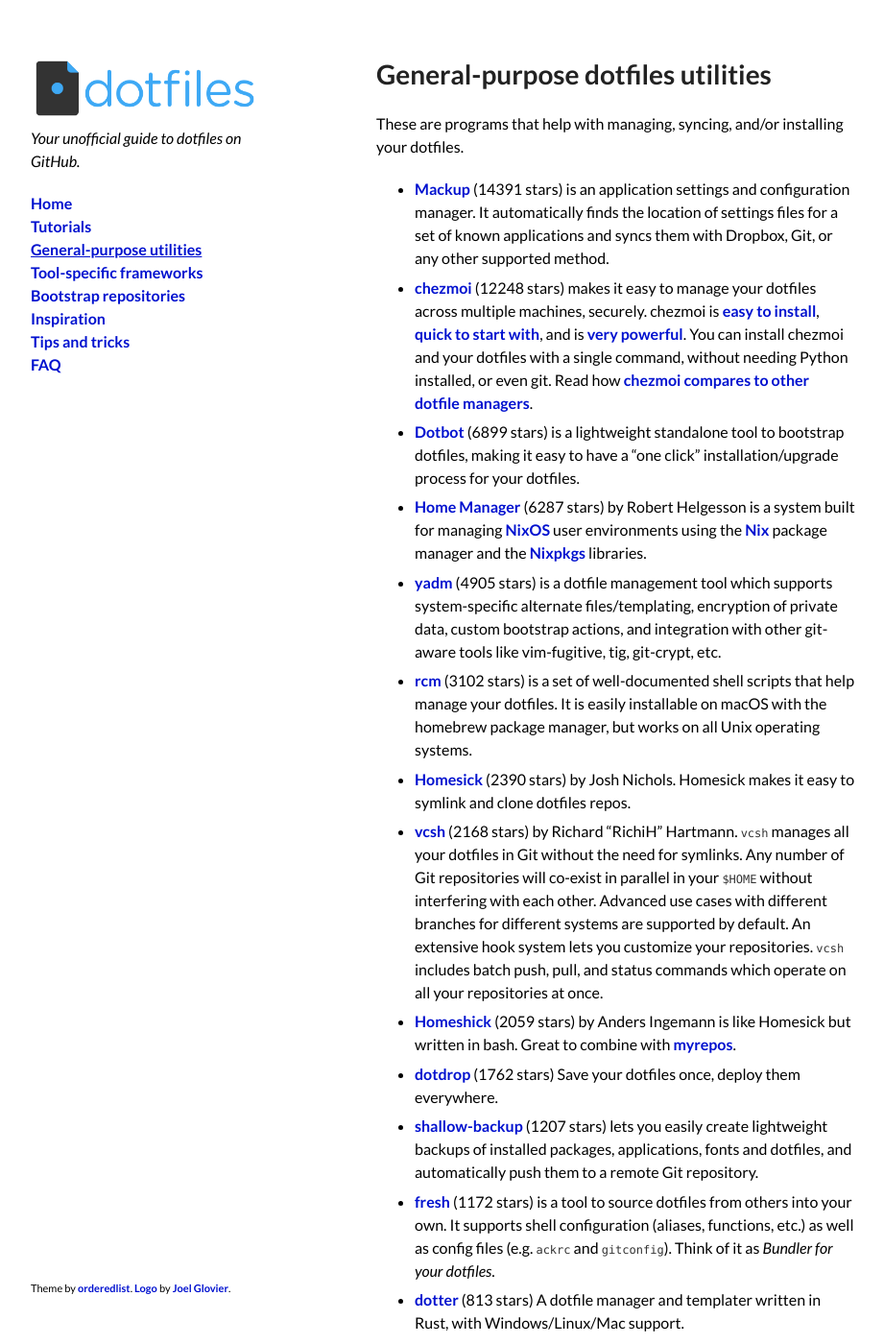
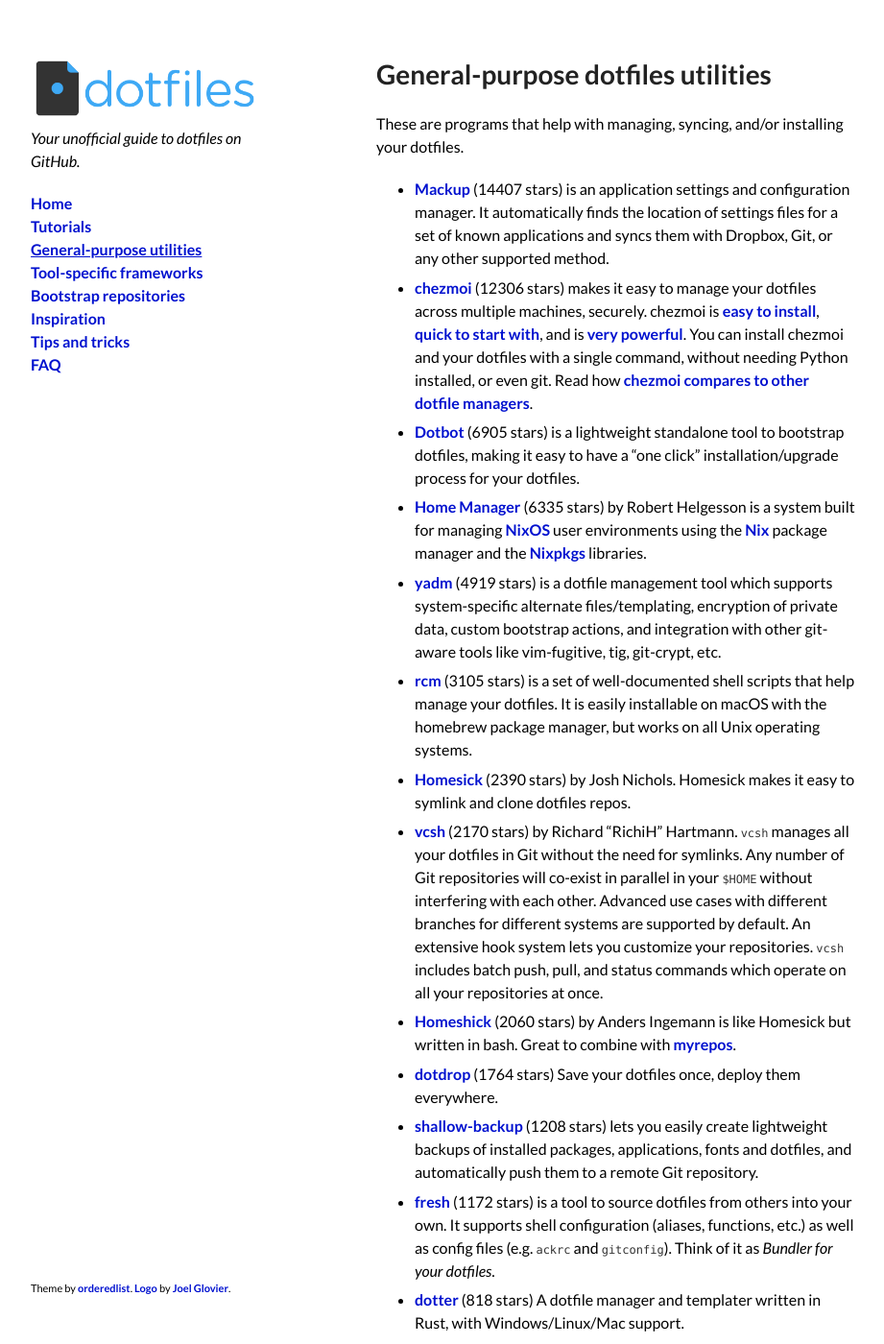
Before and after one commit to dotfiles/dotfiles.github.com, a Jekyll site: the page built from utilities.md, in a window 1280 px wide and 1400 px high. Shown: the whole window at 96% size, without its empty margins (178-1099 px from the left). Built offline with Jekyll 4.4.1, drawn with Linux system fonts in a browser that asks for light colours; comment, search, counter and statistics services are not loaded; some of the changed text lies outside the part shown.

Commit message:
Update star counts

```diff
--- a/_data/utilities.yml
+++ b/_data/utilities.yml
@@ -9,14 +9,14 @@
   notes: is a minimalist dotfile management framework, written 100% in bash.
   stars: 100
   url: https://github.com/bashdot/bashdot
-- forks: 470
+- forks: 471
   name: chezmoi
   notes: makes it easy to manage your dotfiles across multiple machines, securely.
     chezmoi is [easy to install](https://chezmoi.io/install/), [quick to start with](https://chezmoi.io/quick-start/),
     and is [very powerful](https://www.chezmoi.io/user-guide/setup/). You can install
     chezmoi and your dotfiles with a single command, without needing Python installed,
     or even git. Read how [chezmoi compares to other dotfile managers](https://www.chezmoi.io/comparison-table/).
-  stars: 12248
+  stars: 12306
   url: https://github.com/twpayne/chezmoi
   website: https://chezmoi.io
 - forks: 4
@@ -48,12 +48,12 @@
   name: Dotbot
   notes: is a lightweight standalone tool to bootstrap dotfiles, making it easy to
     have a "one click" installation/upgrade process for your dotfiles.
-  stars: 6899
+  stars: 6905
   url: https://github.com/anishathalye/dotbot
 - forks: 104
   name: dotdrop
   notes: Save your dotfiles once, deploy them everywhere.
-  stars: 1762
+  stars: 1764
   url: https://github.com/deadc0de6/dotdrop
 - forks: 31
   name: dotfiler
@@ -140,12 +140,12 @@
     you. Homely also has a clever Automatic Cleanup feature and good tutorials.
   stars: 45
   url: https://github.com/phodge/homely
-- forks: 1681
+- forks: 1693
   name: Home Manager
   notes: by Robert Helgesson is a system built for managing [NixOS](https://nixos.org)
     user environments using the [Nix](https://nixos.org/nix/) package manager and
     the [Nixpkgs](https://nixos.org/nixpkgs/) libraries.
-  stars: 6287
+  stars: 6335
   url: https://github.com/nix-community/home-manager
 - forks: 23
   name: Homemaker
@@ -158,7 +158,7 @@
   name: Homeshick
   notes: by Anders Ingemann is like Homesick but written in bash. Great to combine
     with [myrepos](https://web.archive.org/web/20200904205236/https://waiting-for-dev.github.io/blog/2014/05/04/distributable-and-organized-dotfiles-with-homeshick-and-mr/).
-  stars: 2059
+  stars: 2060
   url: https://github.com/andsens/homeshick
 - forks: 125
   name: Homesick
@@ -182,13 +182,13 @@
   notes: is a set of well-documented shell scripts that help manage your dotfiles.
     It is easily installable on macOS with the homebrew package manager, but works
     on all Unix operating systems.
-  stars: 3102
+  stars: 3105
   url: https://github.com/thoughtbot/rcm
 - forks: 247
   name: shallow-backup
   notes: lets you easily create lightweight backups of installed packages, applications,
     fonts and dotfiles, and automatically push them to a remote Git repository.
-  stars: 1207
+  stars: 1208
   url: https://github.com/alichtman/shallow-backup
 - forks: 13
   name: stowsh
@@ -208,14 +208,14 @@
     branches for different systems are supported by default. An extensive hook system
     lets you customize your repositories. `vcsh` includes batch push, pull, and status
     commands which operate on all your repositories at once.
-  stars: 2168
+  stars: 2170
   url: https://github.com/RichiH/vcsh
-- forks: 176
+- forks: 177
   name: yadm
   notes: is a dotfile management tool which supports system-specific alternate files/templating,
     encryption of private data, custom bootstrap actions, and integration with other
     git-aware tools like vim-fugitive, tig, git-crypt, etc.
-  stars: 4905
+  stars: 4919
   url: https://github.com/TheLocehiliosan/yadm
   website: https://yadm.io/
 - forks: 9
@@ -232,10 +232,10 @@
     multiple hosts, supports variable symlink targets and is infinitely hackable.
   stars: 4
   url: https://github.com/igordertigor/yadoma
-- forks: 44
+- forks: 45
   name: dotter
   notes: A dotfile manager and templater written in Rust, with Windows/Linux/Mac support.
-  stars: 813
+  stars: 818
   url: https://github.com/SuperCuber/dotter
 - forks: 61
   name: dotfiles
@@ -246,7 +246,7 @@
 - forks: 45
   name: comtrya
   notes: configuration Management for Localhost / dotfiles.
-  stars: 470
+  stars: 471
   url: https://github.com/comtrya/comtrya
   website: https://www.comtrya.dev/
 - forks: 8
@@ -267,10 +267,10 @@
     the job (rsync, git, Dropbox, Tresorit, ...)
   stars: 7
   url: https://github.com/loicrouchon/symly
-- forks: 923
+- forks: 925
   name: Mackup
   notes: is an application settings and configuration manager. It automatically finds
     the location of settings files for a set of known applications and syncs them
     with Dropbox, Git, or any other supported method.
-  stars: 14391
+  stars: 14407
   url: https://github.com/lra/mackup
```
Also changed, not shown: _data/bootstrap.yml (+5 -5 lines), _data/frameworks.yml (+44 -44 lines), _data/inspiration.yml (+33 -33 lines).
